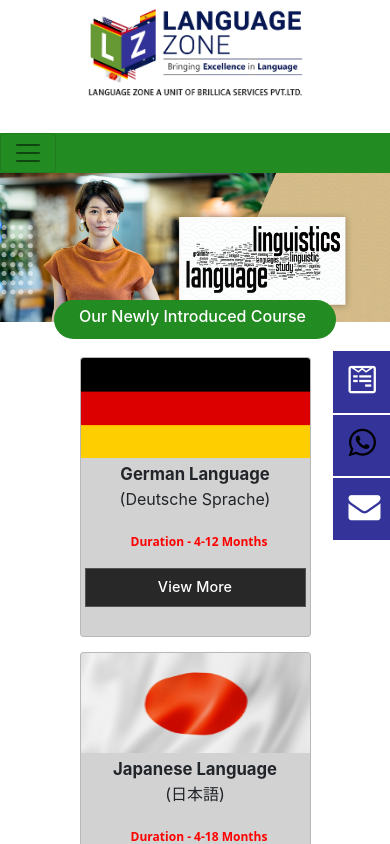
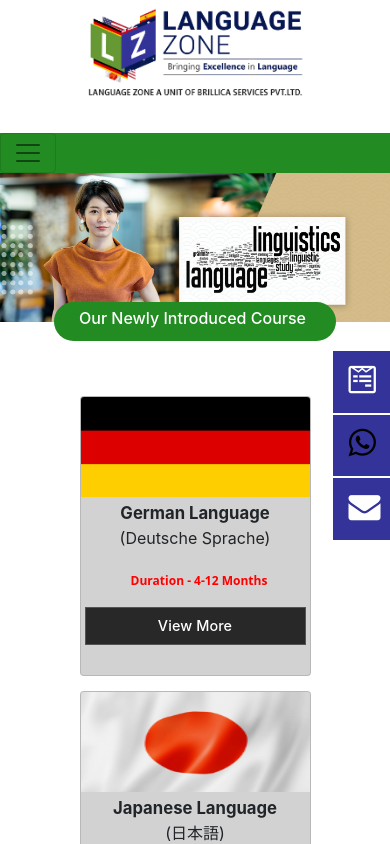
Before and after one commit to Nshiv011/Language_Zones, a React (Create React App) app: page / in a window 390 px wide. Shown: the top 844 px of the page. Built offline with nearby package versions, Linux system fonts and the light colour scheme; what google-maps-react would draw is missing.

Commit message:
Update index.css

```diff
--- a/src/index.css
+++ b/src/index.css
@@ -1939,7 +1939,8 @@ a:visited{
     height: 149.1px;
 }
 .text-block {
-  top: 300px;
+  top: -20px;
+  position: relative;
   padding-left: 25px;
 padding-right: 30px;
 padding-top: 7px;
```
